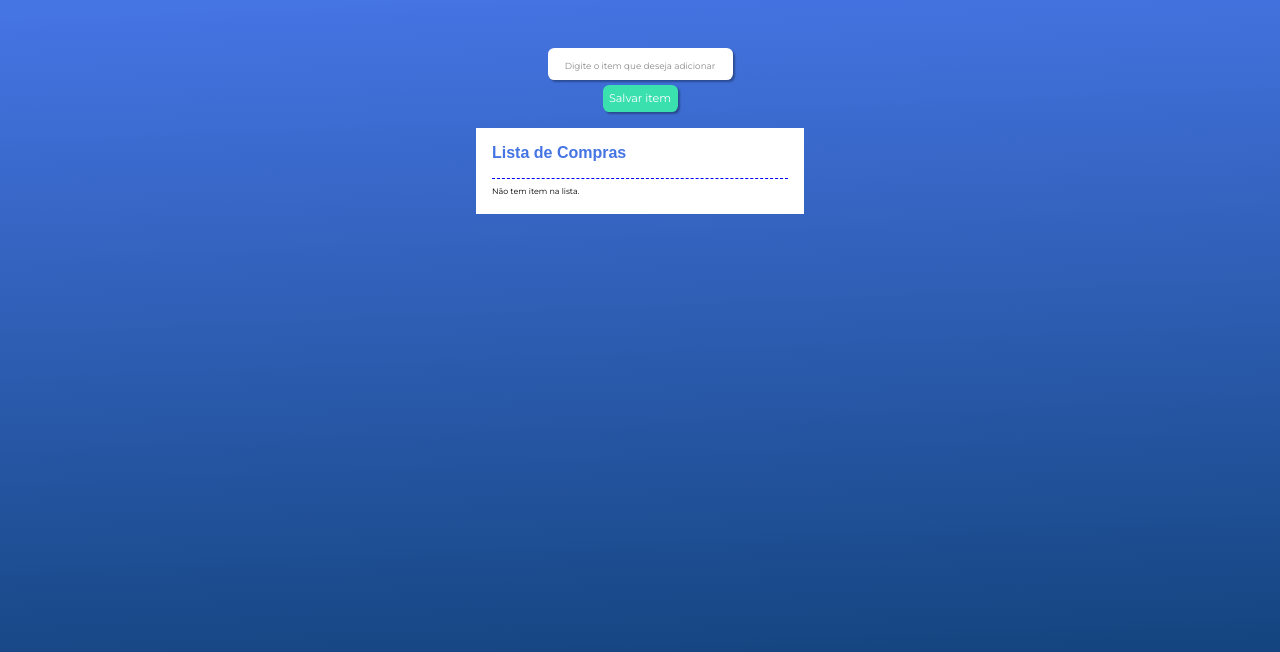
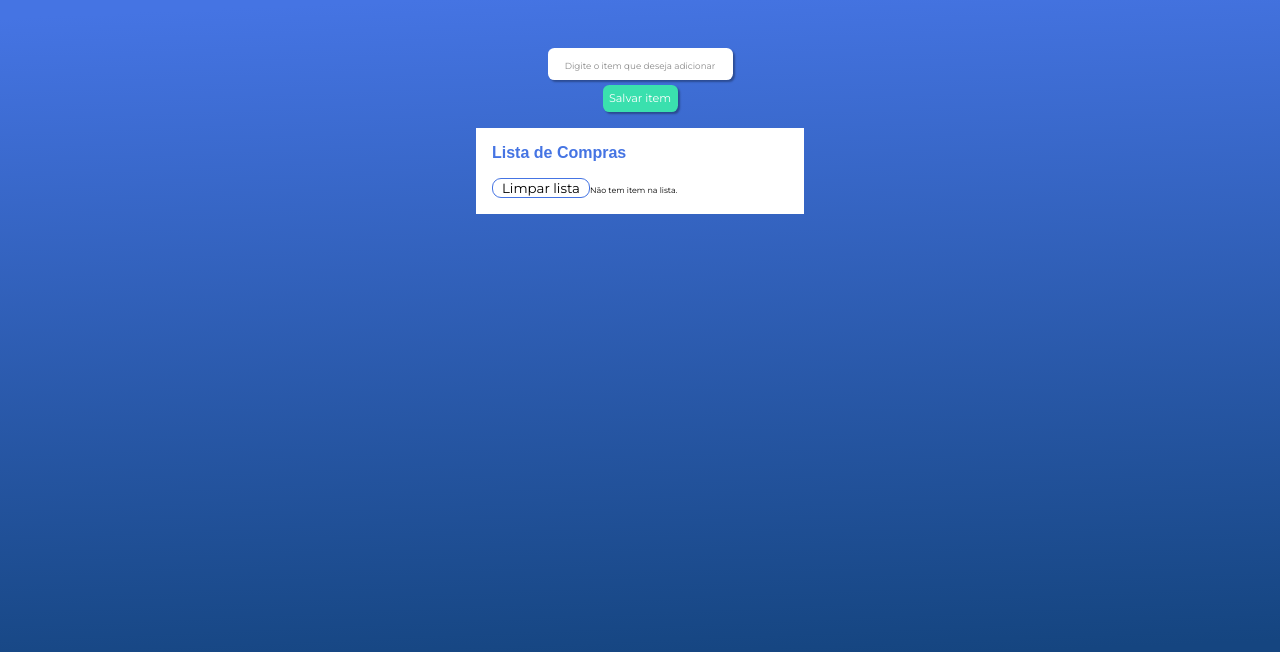
Before and after one commit to LuizOtavioTG/life-cycle, an Angular app: page / in a window 1280 px wide. Shown: the top 652 px of the page. Built offline with nearby package versions, Linux system fonts and the light colour scheme; a web font is replaced by a local one.

Commit message:
Feat: Adicionando funcionalidade para limpar lista de itens.

```diff
--- a/src/app/app.component.css
+++ b/src/app/app.component.css
@@ -16,9 +16,9 @@
 }
 
 .lista h4 {
-  border-bottom: 1px solid blue;
+  /* border-bottom: 1px solid blue; */
   padding-bottom: 1rem;
-  border-style: none none dashed none;
+  /* border-style: none none dashed none; */
   font-family: 'Arial', sans-serif;
   color: #4574E3;
 }
@@ -40,7 +40,6 @@ small {
 }
 
 .checkbox {
-  /* justify-self: start; */
   grid-area: checkbox;
 }
 
@@ -69,3 +68,19 @@ small {
 .line-through {
   text-decoration: line-through;
 }
+
+.header-lista {
+  align-items: center;
+  border-bottom: 1px solid blue;
+  border-style: none none dashed none;
+  display: flex;
+  justify-content: space-between;
+  padding-bottom: .5rem;
+}
+
+.btn-header {
+  background-color: transparent;
+  border: 1px #4574e3 solid;
+  padding: 1px 9px;
+  border-radius: 9px;
+}
--- a/src/app/app.component.html
+++ b/src/app/app.component.html
@@ -4,6 +4,7 @@
   <div class="container">
     <div class="lista">
       <h4 class="title-list">Lista de Compras</h4>
+      <button class="btn-header" (click)="limparLista()">Limpar lista</button>
       <div *ngIf="listaDeCompra.length !== 0; else naoTemItem">
         <div *ngFor="let item of listaDeCompra">
           <app-item [item]="item"
--- a/src/app/app.component.ts
+++ b/src/app/app.component.ts
@@ -26,4 +26,7 @@ export class AppComponent implements OnInit, DoCheck {
   ngDoCheck(): void {
     this.listaService.atualizarLocalStorage();
   }
+  limparLista(){
+    this.listaDeCompra = [];
+  }
 }
```
